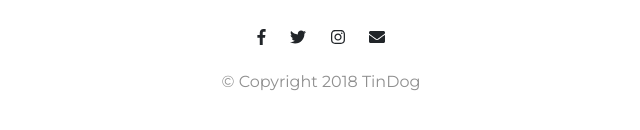
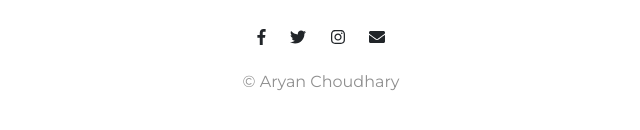
Before and after one commit to Aryan2k2/project3, a plain HTML site: page index.html in a window 1280 px wide. Shown: the part 3071-3201 px from the top of the page, 319-959 px from the left. Drawn offline with nearby package versions, Linux system fonts and the light colour scheme.

Commit message:
Update index.html

```diff
--- a/index.html
+++ b/index.html
@@ -230,7 +230,7 @@
       <i class="social-icon fab fa-twitter"></i>
       <i class="social-icon fab fa-instagram"></i>
       <i class="social-icon fas fa-envelope"></i>
-      <p>© Copyright 2018 TinDog</p>
+      <p>© Aryan Choudhary</p>
     </div>
   </footer>
 
```
